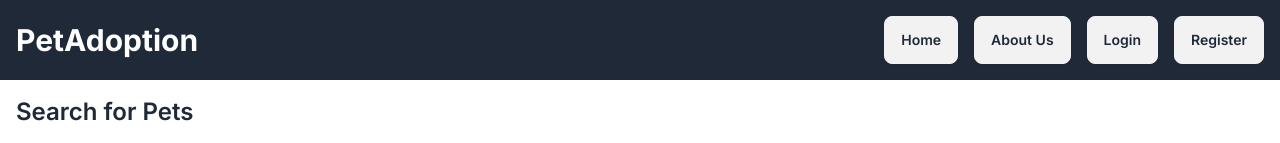
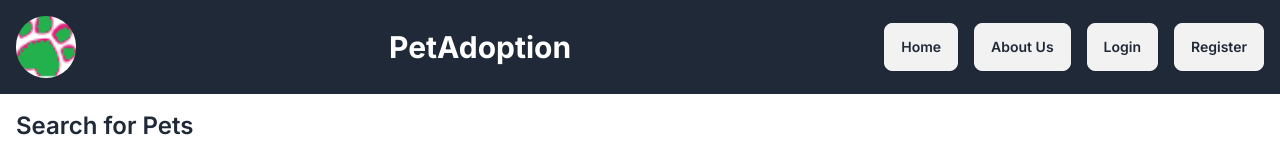
Before and after one commit to khairul-1/PetAdoptionNextJs, a Next.js app: page / in a window 1280 px wide. Shown: the top 143 px of the page. Built offline with nearby package versions, Linux system fonts and the light colour scheme; no server answers.

Commit message:
metadat , logo, icon part done

```diff
--- a/src/app/components/Header.tsx
+++ b/src/app/components/Header.tsx
@@ -2,6 +2,8 @@
 import Link from "next/link";
 import { useEffect, useState } from "react";
 import { decode } from "jwt-js-decode";
+import Image from "next/image";
+import petLogo from "../../../public/petLogo.png";
 
 const Header: React.FC = () => {
   const [isLoggedIn, setIsLoggedIn] = useState(false);
@@ -28,6 +30,13 @@ const Header: React.FC = () => {
   return (
     <div className="bg-gray-800 text-white p-4">
       <div className="container mx-auto flex justify-between items-center">
+        <Image
+          src={petLogo}
+          height={60}
+          width={60}
+          alt="petAdoption"
+          className="rounded-full"
+        />
         <h1 className="text-3xl font-bold">PetAdoption</h1>
         <nav className="space-x-4">
           <Link href="/" className="btn">
--- a/src/app/layout.tsx
+++ b/src/app/layout.tsx
@@ -7,8 +7,8 @@ import Footer from "./components/Footer";
 const inter = Inter({ subsets: ["latin"] });
 
 export const metadata: Metadata = {
-  title: "Create Next App",
-  description: "Generated by create next app",
+  title: "Pet Adoption",
+  description: "Pet Adoption Activity",
 };
 
 export default function RootLayout({
@@ -18,6 +18,9 @@ export default function RootLayout({
 }>) {
   return (
     <html lang="en">
+      <head>
+        <link rel="icon" href="/petLogo.png" sizes="any" />
+      </head>
       <body className={inter.className}>
         <Header />
         {children}
```
Also changed, not shown: public/petLogo.png (added), src/app/petLogo.png (added).
